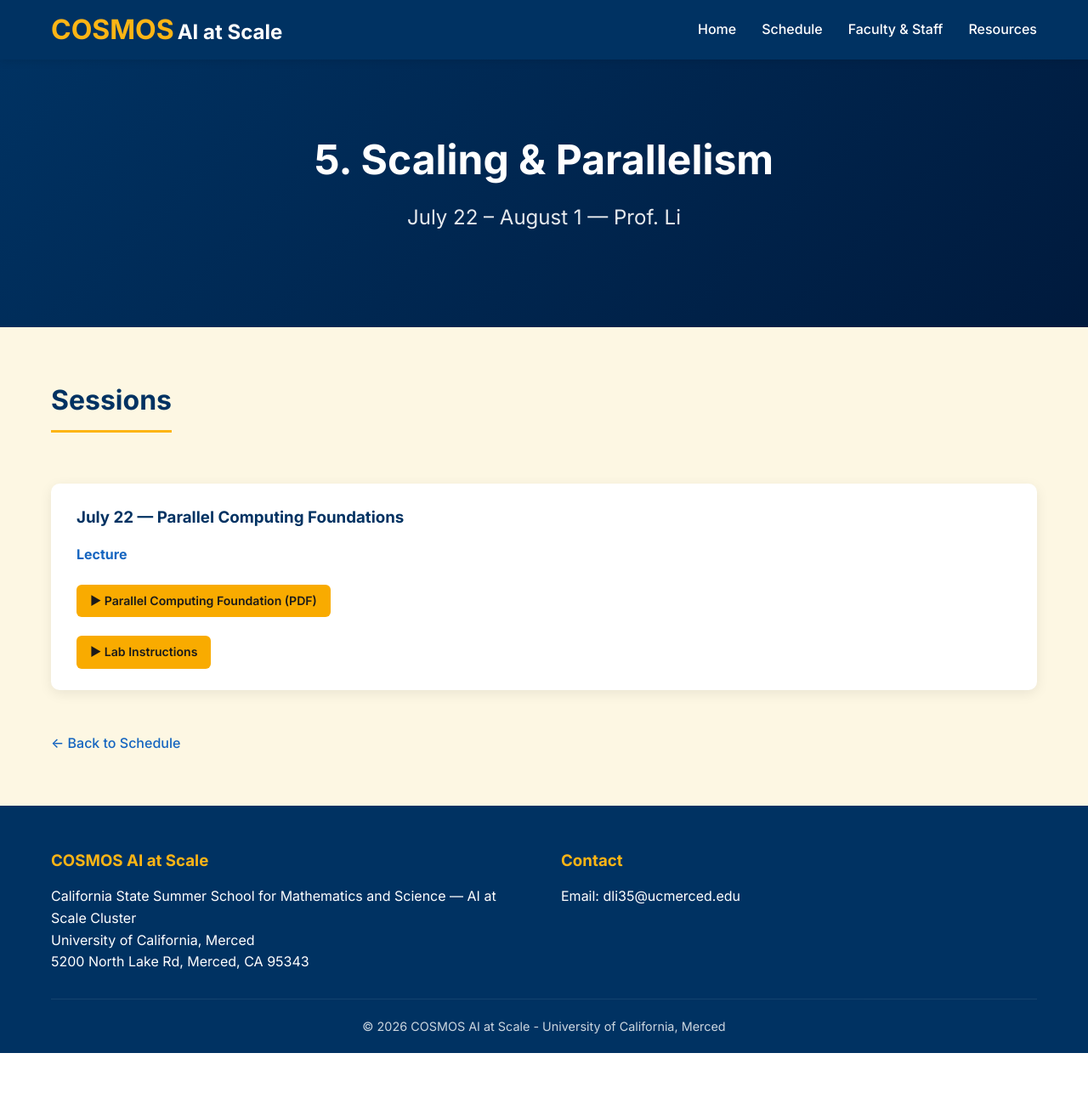
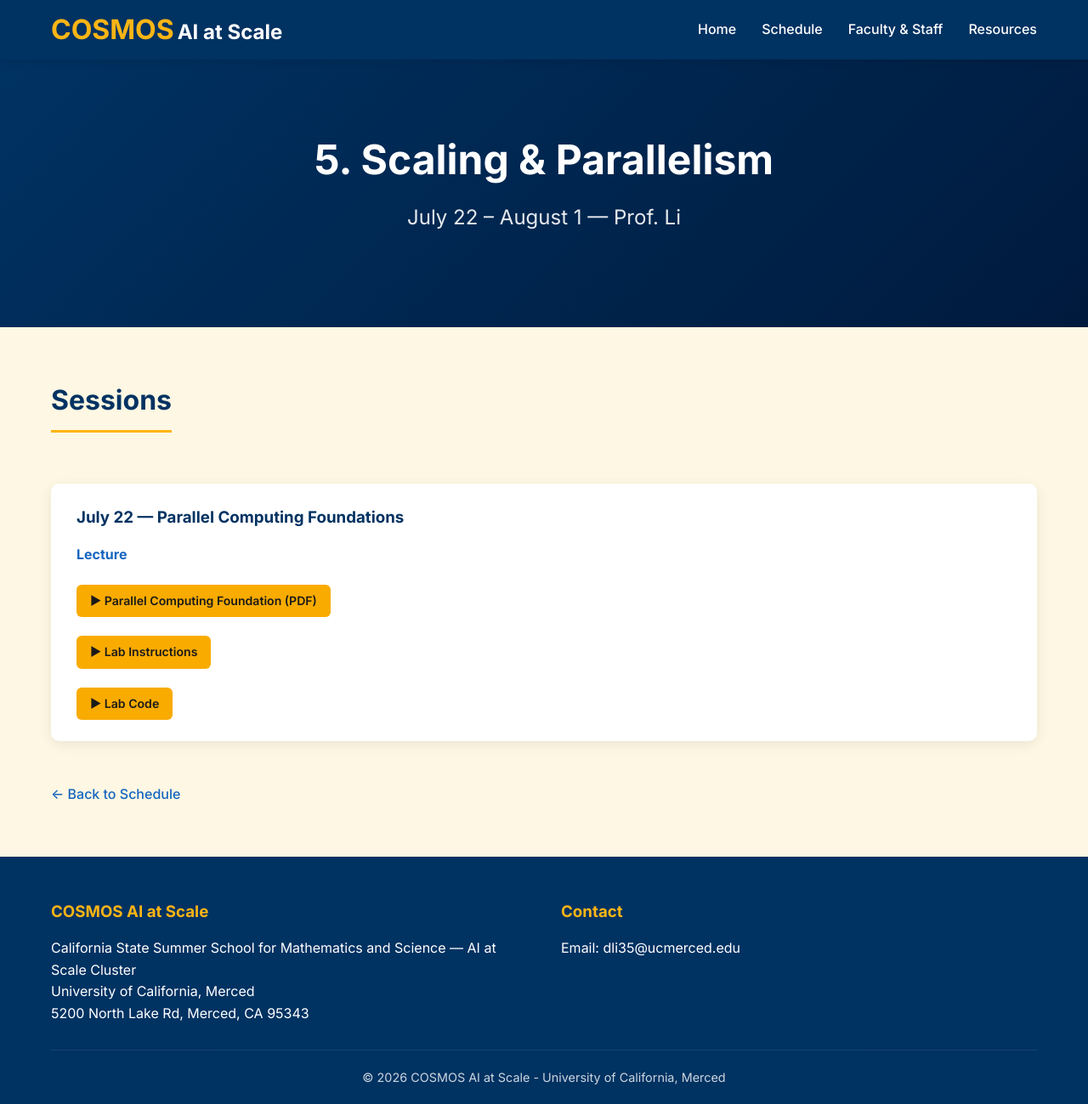
Before and after one commit to cosmos-ai-ucm/cosmos-ai-ucm.github.io, a Jekyll site: the page built from modules/scaling-parallelism.html, in a window 1280 px wide and 1299 px high. Shown: the whole window at 85% size. Built offline with Jekyll 4.4.1, drawn with Linux system fonts in a browser that asks for light colours.

Commit message:
Add link to Lab Code in scaling-parallelism.html on July 22

```diff
--- a/modules/scaling-parallelism.html
+++ b/modules/scaling-parallelism.html
@@ -31,6 +31,11 @@
             &#9654; Lab Instructions
           </a>
         </p>
+        <p style="margin-top:10px;">
+          <a class="colab-link" href="/modules/run_July22_lab.py" target="_blank" rel="noopener">
+            &#9654; Lab Code
+          </a>
+        </p>
       </div>
 
     </div>
```
